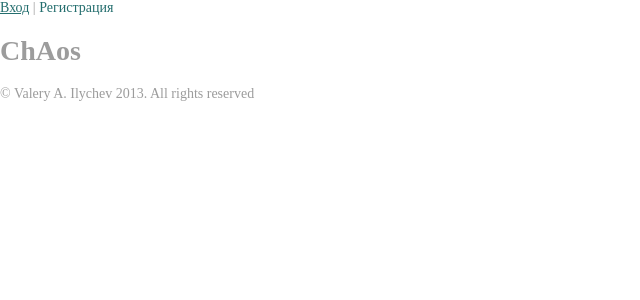
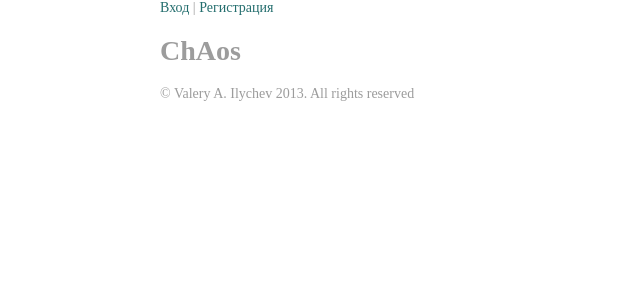
Before and after one commit to sarutobi/ChAos, a Django app: page / in a window 1280 px wide. Shown: the top 300 px of the page, without its empty margins (0-640 px from the left). Run offline with Django 3.2, Linux system fonts and the light colour scheme; style sheets or scripts are compiled from the project's sources; some libraries are stand-ins or nearby versions.

Commit message:
Added main container div

```diff
--- a/static/css/scaffolding.less
+++ b/static/css/scaffolding.less
@@ -15,3 +15,8 @@ a {
         text-decoration: underline;
     }
 }
+
+#main {
+    width: @gridColumns * (@gridColumnWidth + @gridGutterWidth);
+    margin: 0 auto;
+}
--- a/static/css/variables.less
+++ b/static/css/variables.less
@@ -33,5 +33,6 @@
 @baseFontSize: 14px;
 
 /** Grid parameters **/
-@col_width: 70px;
-@col_gutter: 10px;
+@gridColumns: 12;
+@gridColumnWidth: 70px;
+@gridGutterWidth: 10px;
--- a/templates/base.html
+++ b/templates/base.html
@@ -31,6 +31,7 @@
     <script src="{{STATIC_URL}}javascript/vendor/modernizr-2.6.1.min.js"></script>
 </head>
 <body>
+    <div id='main'>
     <div id='header'>
         <div>
             {% if not user.is_authenticated %}
@@ -55,7 +56,7 @@
         {% block footer %}{%endblock%}
         &copy; Valery A. Ilychev 2013. All rights reserved
     </div>
-
+    </div>
     <!-- JavaScript at the bottom for fast page loading: http://developer.yahoo.com/performance/rules.html#js_bottom -->
 
     <script src="{{STATIC_URL}}javascript/vendor/jquery-1.8.0.min.js"></script>
```
